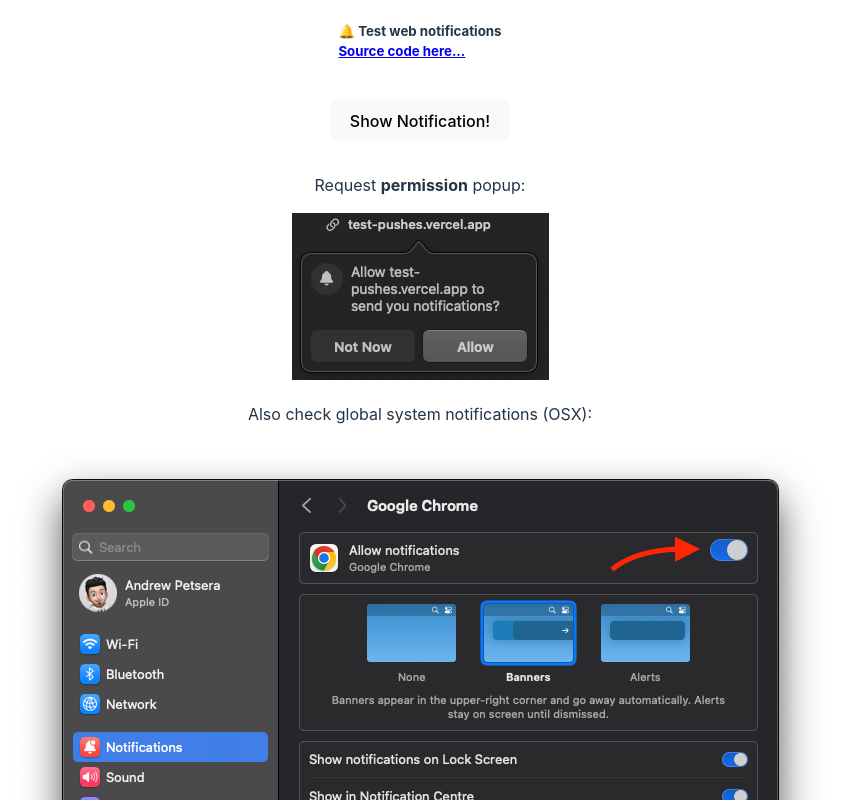
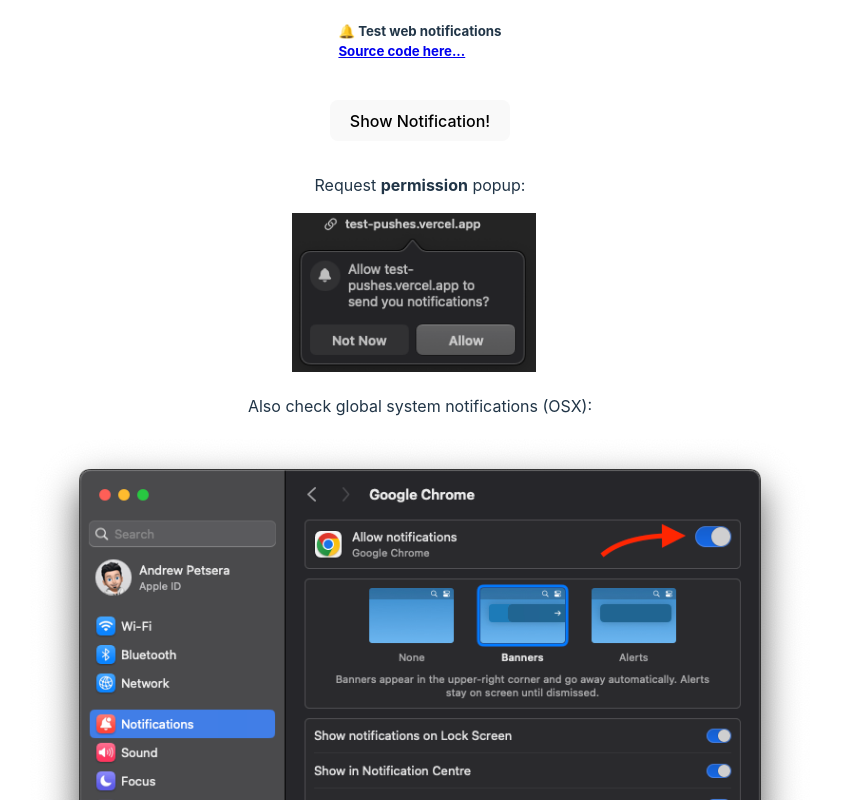
Before and after one commit to floatrx/push-notifications-test, a React (Vite) app: page / in a window 1280 px wide. Shown: the top 800 px of the page, without its empty margins (220-1061 px from the left). Built offline with nearby package versions, Linux system fonts and the light colour scheme.

Commit message:
fix images overflow

```diff
--- a/src/index.css
+++ b/src/index.css
@@ -21,6 +21,10 @@
     justify-content: center;
     min-width: 320px;
     min-height: 100vh;
+}
+
+img{
+    max-width: 95%;
 }
 
 h1 {
```
